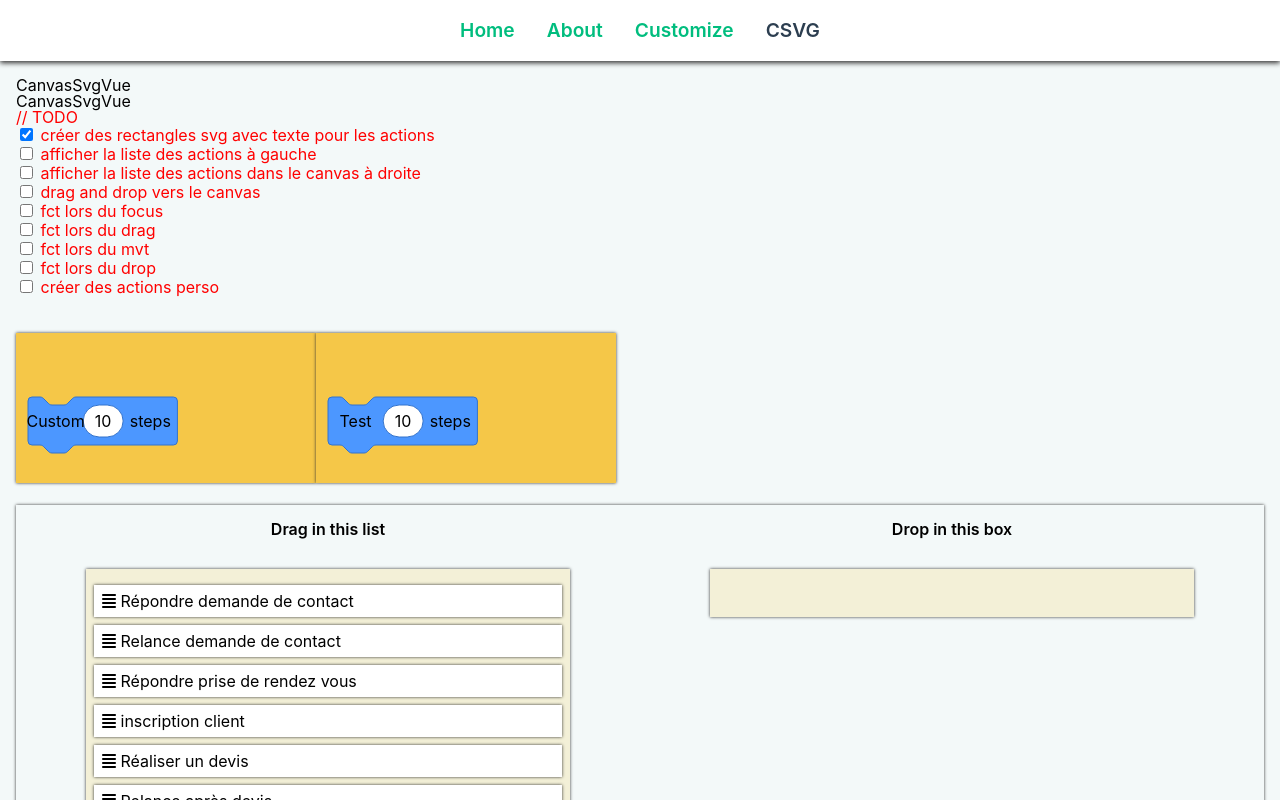
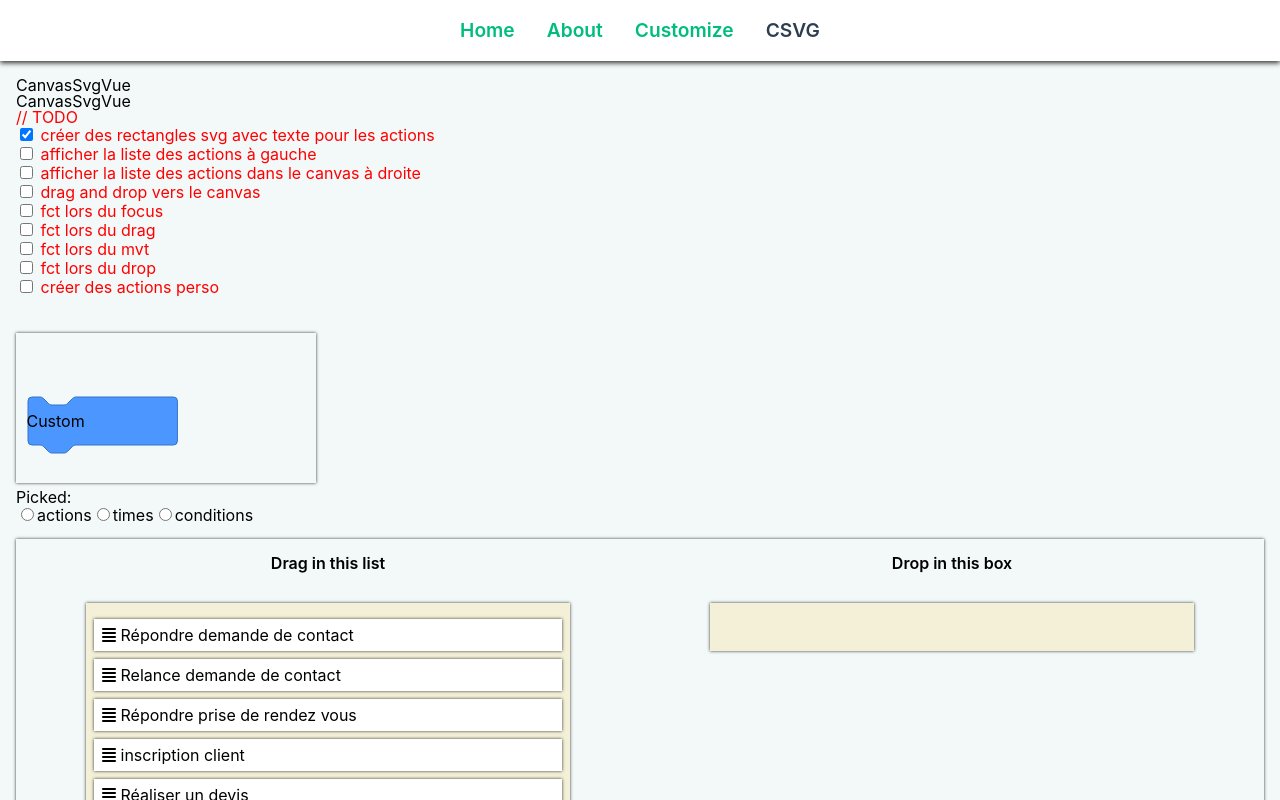
Before and after one commit to Christophe-Desmarres/custom-page, a Vue app in the folder custom-page/: page /test in a window 1280 px wide. Shown: the top 800 px of the page. Built offline with nearby package versions, Linux system fonts and the light colour scheme.

Commit message:
add times and conditions object

```diff
--- a/custom-page/src/assets/main.css
+++ b/custom-page/src/assets/main.css
@@ -9,7 +9,7 @@
   --c-bg-black: #333;
   --c-bg-indigo: #2c3e50;
 
-  --v-main-color:hsla(160, 100%, 37%, 1);
+  --v-main-color:#00bd7e;
 
 }
 
--- a/custom-page/src/components/CustomBlock.vue
+++ b/custom-page/src/components/CustomBlock.vue
@@ -31,14 +31,14 @@
         data-argument-type="text number"
         data-shapes="argument round"
         transform="translate(55.143516540527344,8)">
-        <path
+        <!-- <path
           class="blocklyPath blocklyBlockBackground"
           stroke="#3373CC"
           fill="#FFFFFF"
           fill-opacity="1"
           d="m 0,0 m 16,0 H 24 a 16 16 0 0 1 0 32 H 16 a 16 16 0 0 1 0 -32 z">
-        </path>
-        <g
+        </path> -->
+        <!-- <g
           class="blocklyEditableText"
           transform="translate(8, 0) "
           style="cursor: text;">
@@ -51,7 +51,7 @@
             text-anchor="middle">
             10
           </text>
-        </g>
+        </g> -->
       </g>
       <text
         class="blocklyText"
@@ -63,7 +63,7 @@
         transform="translate(8, 24) ">
         {{ msg }}
       </text>
-      <path
+      <!-- <path
         class="blocklyPath"
         style="visibility: hidden"
         d=""
@@ -76,7 +76,7 @@
         x="19.13194465637207"
         transform="translate(103.14351654052734, 24) ">
         steps
-      </text>
+      </text> -->
     </g>
   </svg>
 </template>
--- a/custom-page/src/components/DraggableElement.vue
+++ b/custom-page/src/components/DraggableElement.vue
@@ -3,7 +3,7 @@
 
         <div class="item_details">
         <i class="fa fa-align-justify handle"></i>
-        {{dragelmt.title}}
+        {{dragelmt.name}}
         </div>
     </li>
 </template>
--- a/custom-page/src/data/data.json
+++ b/custom-page/src/data/data.json
@@ -96,7 +96,8 @@
   "items": [
     {
       "id": 0,
-      "title": "Répondre demande de contact",
+      "type":"items",
+      "name": "Répondre demande de contact",
       "text":"",
       "delay":0,
       "actions": ["enregistrer client", "enregistrer prestation"],
@@ -106,7 +107,8 @@
     },
     {
       "id": 1,
-      "title": "Relance demande de contact",
+      "type":"items",
+      "name": "Relance demande de contact",
       "text":"",
       "delay":0,
       "actions": [],
@@ -116,7 +118,8 @@
     },
     {
       "id": 2,
-      "title": "Répondre prise de rendez vous",
+      "type":"items",
+      "name": "Répondre prise de rendez vous",
       "text":"",
       "delay":0,
       "list": 1,
@@ -124,7 +127,8 @@
     },
     {
       "id": 3,
-      "title": "inscription client",
+      "type":"items",
+      "name": "inscription client",
       "text":"",
       "delay":0,
       "list": 1,
@@ -132,7 +136,8 @@
     },
     {
       "id": 4,
-      "title": "Réaliser un devis",
+      "type":"items",
+      "name": "Réaliser un devis",
       "text":"",
       "delay":0,
       "list": 1,
@@ -140,7 +145,8 @@
     },
     {
       "id": 5,
-      "title": "Relance après devis",
+      "type":"items",
+      "name": "Relance après devis",
       "text":"",
       "delay":0,
       "list": 1,
@@ -148,7 +154,8 @@
     },
     {
       "id": 6,
-      "title": "Prise rendez vous signature",
+      "type":"items",
+      "name": "Prise rendez vous signature",
       "text":"",
       "delay":0,
       "list": 1,
@@ -156,7 +163,8 @@
     },
     {
       "id": 7,
-      "title": "Rappel avant prestation",
+      "type":"items",
+      "name": "Rappel avant prestation",
       "text":"",
       "delay":0,
       "list": 1,
@@ -164,7 +172,8 @@
     },
     {
       "id": 8,
-      "title": "Prestation",
+      "type":"items",
+      "name": "Prestation",
       "text":"",
       "delay":0,
       "list": 1,
@@ -237,5 +246,27 @@
         {"id":6, "delay":"7"}
       ]
     }
+  ],
+  "times":[
+    {"id":0, "type":"times", "name":"minutes", "value":"", "reference":1},
+    {"id":1, "type":"times", "name":"heures", "value":"", "reference":60},
+    {"id":2, "type":"times", "name":"jours", "value":"", "reference":1440},
+    {"id":3, "type":"times", "name":"semaines", "value":"", "reference":10080},
+    {"id":4, "type":"times", "name":"mois", "value":"", "reference":43800},
+    {"id":5, "type":"times", "name":"années", "value":"", "reference":525600}
+  ],
+  "conditions":[
+    {"id":0,  "type":"conditions", "name":"après", "value":1},
+    {"id":1,  "type":"conditions", "name":"avant", "value":2},
+    {"id":2,  "type":"conditions", "name":"après ou égal", "value":3},
+    {"id":3,  "type":"conditions", "name":"avant ou égal", "value":4},
+    {"id":4,  "type":"conditions", "name":"égal", "value":5},
+    {"id":5,  "type":"conditions", "name":"différent", "value":6},
+    {"id":6,  "type":"conditions", "name":"contient", "value":7},
+    {"id":7,  "type":"conditions", "name":"ne contient pas", "value":8},
+    {"id":8,  "type":"conditions", "name":"est vide", "value":9},
+    {"id":9,  "type":"conditions", "name":"n'est pas vide", "value":10},
+    {"id":10, "type" :"conditions", "name":"est dans la liste", "value":11},
+    {"id":11, "type" :"conditions", "name":"n'est pas dans la liste", "value":12}
   ]
 }
--- a/custom-page/src/views/CanvasSvgView.vue
+++ b/custom-page/src/views/CanvasSvgView.vue
@@ -16,7 +16,18 @@
       </ul>
 
       <custom-block msg="Custom" />
-      <custom-block msg="Test" />
+
+            <div>Picked: {{ type }}</div>
+
+      <input type="radio" id="actions" value="actions" v-model="type" />
+      <label for="actions">actions</label>
+
+      <input type="radio" id="times" value="times" v-model="type" />
+      <label for="times">times</label>
+
+      <input type="radio" id="conditions" value="conditions" v-model="type" />
+      <label for="conditions">conditions</label>
+
 
 
       <div class="dragdrop-zone">
@@ -27,10 +38,11 @@
 
         <draggable
               class="list-group drop-zone action-zone"
+              :class="type === 'conditions' ? 'conditions' : (type === 'times') ? 'times' :  'items' "
               tag="ul"
               item-key="id"
-              v-model="items"
-              :list="items"
+              v-model="type"
+              :list="((type=== 'conditions') ? conditions : (type === 'times') ? times :  items )"
               :group="{ name: 'actions', pull: 'clone', put: false }"
               @change="log"
               >
@@ -38,6 +50,8 @@
                   <draggable-element :dragelmt="element" />
                 </template>
             </draggable>
+
+
 
           </div>
             <div class="zone">
@@ -55,13 +69,13 @@
               >
 
                 <template #item="{element, index}">
-                  <li>
+                  <li :class="element.type">
                   <svg height="30" width="auto">
                     <text
                       y="20"
                       x="10"
                       >
-                      {{ index }} - {{ element.title }}
+                      {{ index }} - {{ element.name }}
                     </text>
                   </svg>
                 </li>
@@ -84,6 +98,8 @@
 </template>
 
 <script>
+// à creuser
+// source : https://codepen.io/unicurva/pen/MbRYqg?editors=0110
 import draggable from 'vuedraggable';
 import DraggableElement from '../components/DraggableElement.vue';
 import dbData from '../data/data.json';
@@ -102,8 +118,10 @@ export default {
         items: dbData.items,
         prestations: dbData.prestations,
         workflows: dbData.workflows,
+        times: dbData.times,
+        conditions: dbData.conditions,
         list: '',
-
+        type: '',
         }
     },
 
@@ -134,6 +152,15 @@ export default {
 </script>
 
 <style scoped>
+
+#selected_element{
+  width: 75%;
+  display: block;
+  margin: 1rem 0;
+  padding: 0.5rem;
+  background-color: #fff;
+  box-shadow: 0 0 3px #333;
+}
 
 .dragdrop-zone{
   width: 100%;
@@ -167,7 +194,7 @@ export default {
 }
 .canvas-zone{
   width: 50%;
-  background-color: #f5c748;
+  background-color: #f5c74830;
   box-shadow: 0 0 3px #333;
   margin: 1rem 0;
   position: relative;
@@ -192,11 +219,18 @@ export default {
 
 
 svg{
-  background-color: #f5c748;
   box-shadow: 0 0 3px #333;
   margin: 0.3rem 0;
   height: fit-content;
 }
+.action{
+  background-color: #f5c748;
+}
+
+.time{
+  background-color: #00bd7e;
+}
+
 
 svg:hover{
   cursor: grab;
```
